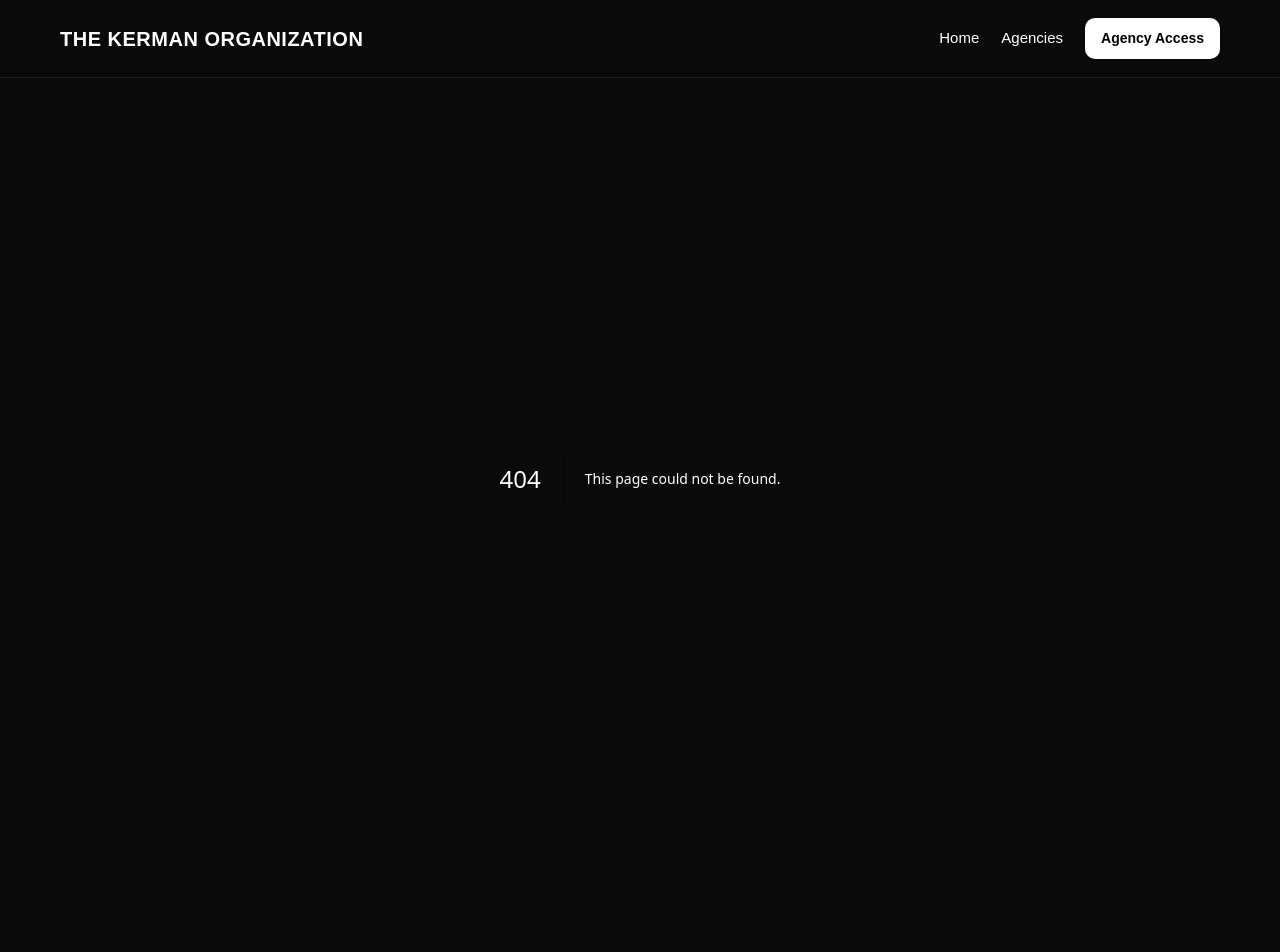
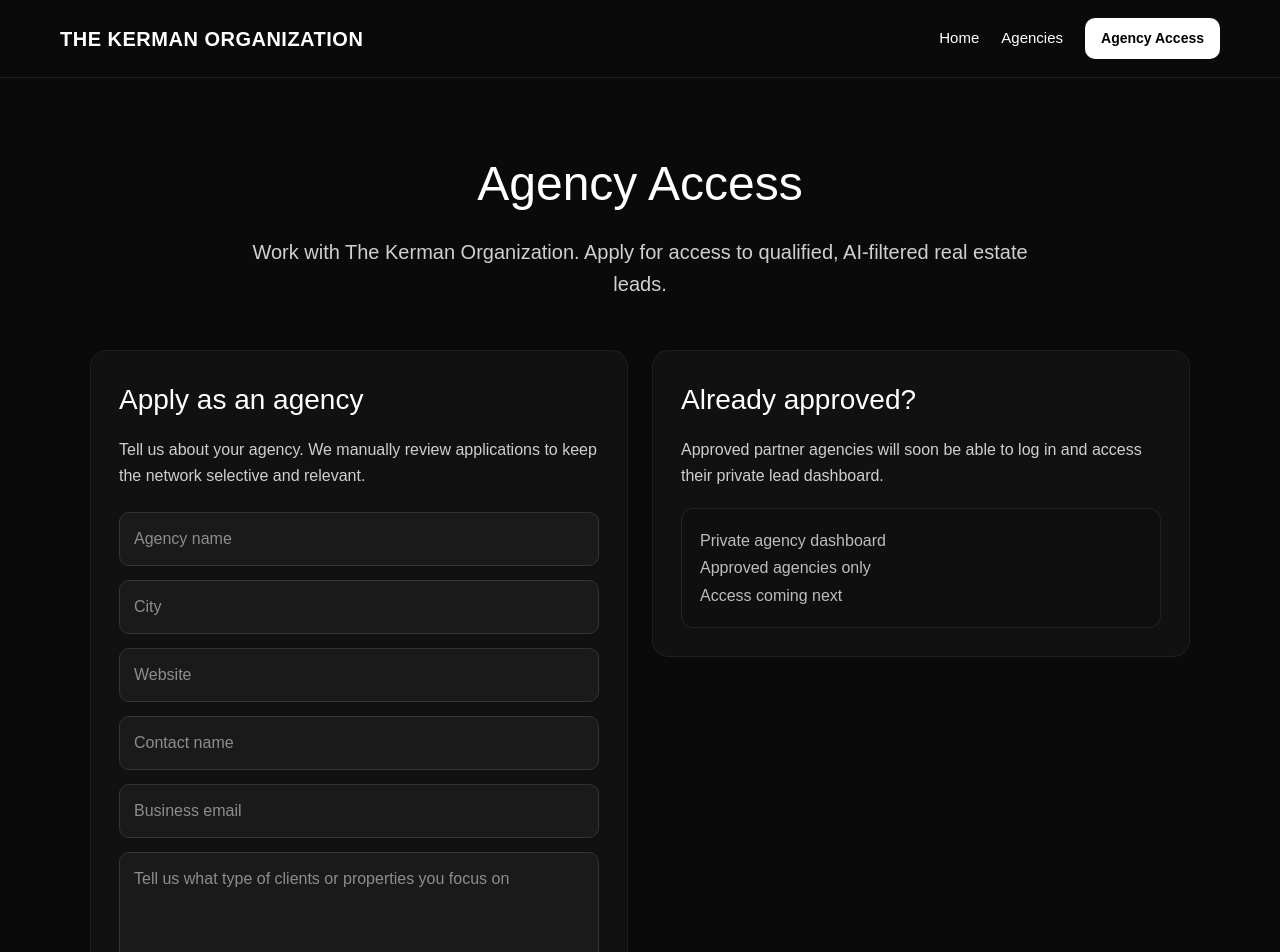
Before and after one commit to kermanmartin/kermanorganization, a Next.js app: page /agency-access in a window 1280 px wide. Before the commit this address had no page. Shown: the top 952 px of the page. Before the commit the page ends 878 px from the top, so only its background shows below. Built offline with nearby package versions, Linux system fonts and the light colour scheme; no server answers.

Commit message:
add agency access page

```diff
--- /dev/null
+++ b/app/agency-access/page.tsx
@@ -0,0 +1,234 @@
+"use client";
+
+import { useState } from "react";
+import { supabase } from "../../lib/supabase";
+
+export default function AgencyAccessPage() {
+  const [agencyName, setAgencyName] = useState("");
+  const [city, setCity] = useState("");
+  const [website, setWebsite] = useState("");
+  const [contactName, setContactName] = useState("");
+  const [email, setEmail] = useState("");
+  const [message, setMessage] = useState("");
+  const [status, setStatus] = useState("");
+
+  const handleSubmit = async (e: React.FormEvent) => {
+    e.preventDefault();
+    setStatus("Sending...");
+
+    const { error } = await supabase.from("agency_applications").insert([
+      {
+        agency_name: agencyName,
+        city,
+        website,
+        contact_name: contactName,
+        email,
+        message,
+      },
+    ]);
+
+    if (error) {
+      setStatus("Something went wrong. Please try again.");
+      return;
+    }
+
+    setStatus("Application received. We’ll review it and get back to you.");
+    setAgencyName("");
+    setCity("");
+    setWebsite("");
+    setContactName("");
+    setEmail("");
+    setMessage("");
+  };
+
+  return (
+    <main
+      style={{
+        minHeight: "100vh",
+        backgroundColor: "#0a0a0a",
+        color: "white",
+        padding: "70px 20px",
+        fontFamily: "Arial, sans-serif",
+      }}
+    >
+      <section
+        style={{
+          maxWidth: "1100px",
+          margin: "0 auto",
+        }}
+      >
+        <h1
+          style={{
+            fontSize: "48px",
+            marginBottom: "16px",
+            textAlign: "center",
+          }}
+        >
+          Agency Access
+        </h1>
+
+        <p
+          style={{
+            fontSize: "20px",
+            textAlign: "center",
+            maxWidth: "800px",
+            margin: "0 auto 50px",
+            lineHeight: "1.6",
+            color: "#d0d0d0",
+          }}
+        >
+          Work with The Kerman Organization. Apply for access to qualified,
+          AI-filtered real estate leads.
+        </p>
+
+        <div
+          style={{
+            display: "grid",
+            gridTemplateColumns: "repeat(auto-fit, minmax(320px, 1fr))",
+            gap: "24px",
+            alignItems: "start",
+          }}
+        >
+          <div
+            style={{
+              backgroundColor: "#111111",
+              border: "1px solid #1f1f1f",
+              borderRadius: "16px",
+              padding: "28px",
+            }}
+          >
+            <h2 style={{ fontSize: "28px", marginBottom: "16px" }}>
+              Apply as an agency
+            </h2>
+
+            <p style={{ color: "#cfcfcf", lineHeight: "1.6", marginBottom: "24px" }}>
+              Tell us about your agency. We manually review applications to keep
+              the network selective and relevant.
+            </p>
+
+            <form
+              onSubmit={handleSubmit}
+              style={{ display: "flex", flexDirection: "column", gap: "14px" }}
+            >
+              <input
+                type="text"
+                placeholder="Agency name"
+                value={agencyName}
+                onChange={(e) => setAgencyName(e.target.value)}
+                required
+                style={inputStyle}
+              />
+
+              <input
+                type="text"
+                placeholder="City"
+                value={city}
+                onChange={(e) => setCity(e.target.value)}
+                required
+                style={inputStyle}
+              />
+
+              <input
+                type="text"
+                placeholder="Website"
+                value={website}
+                onChange={(e) => setWebsite(e.target.value)}
+                style={inputStyle}
+              />
+
+              <input
+                type="text"
+                placeholder="Contact name"
+                value={contactName}
+                onChange={(e) => setContactName(e.target.value)}
+                required
+                style={inputStyle}
+              />
+
+              <input
+                type="email"
+                placeholder="Business email"
+                value={email}
+                onChange={(e) => setEmail(e.target.value)}
+                required
+                style={inputStyle}
+              />
+
+              <textarea
+                placeholder="Tell us what type of clients or properties you focus on"
+                rows={5}
+                value={message}
+                onChange={(e) => setMessage(e.target.value)}
+                style={{ ...inputStyle, resize: "vertical" }}
+              />
+
+              <button
+                type="submit"
+                style={{
+                  padding: "15px",
+                  fontSize: "17px",
+                  borderRadius: "10px",
+                  border: "none",
+                  backgroundColor: "white",
+                  color: "black",
+                  fontWeight: "bold",
+                  cursor: "pointer",
+                }}
+              >
+                Apply for access
+              </button>
+            </form>
+
+            {status && (
+              <p style={{ marginTop: "16px", textAlign: "center", color: "#dcdcdc" }}>
+                {status}
+              </p>
+            )}
+          </div>
+
+          <div
+            style={{
+              backgroundColor: "#111111",
+              border: "1px solid #1f1f1f",
+              borderRadius: "16px",
+              padding: "28px",
+            }}
+          >
+            <h2 style={{ fontSize: "28px", marginBottom: "16px" }}>
+              Already approved?
+            </h2>
+
+            <p style={{ color: "#cfcfcf", lineHeight: "1.6", marginBottom: "20px" }}>
+              Approved partner agencies will soon be able to log in and access
+              their private lead dashboard.
+            </p>
+
+            <div
+              style={{
+                backgroundColor: "#0f0f0f",
+                border: "1px solid #222",
+                borderRadius: "12px",
+                padding: "18px",
+                color: "#bdbdbd",
+                lineHeight: "1.7",
+              }}
+            >
+              <p style={{ marginTop: 0 }}>Private agency dashboard</p>
+              <p>Approved agencies only</p>
+              <p style={{ marginBottom: 0 }}>Access coming next</p>
+            </div>
+          </div>
+        </div>
+      </section>
+    </main>
+  );
+}
+
+const inputStyle = {
+  padding: "14px",
+  borderRadius: "10px",
+  border: "1px solid #333",
+  backgroundColor: "#1a1a1a",
+  color: "white",
+  fontSize: "16px",
+};
```
